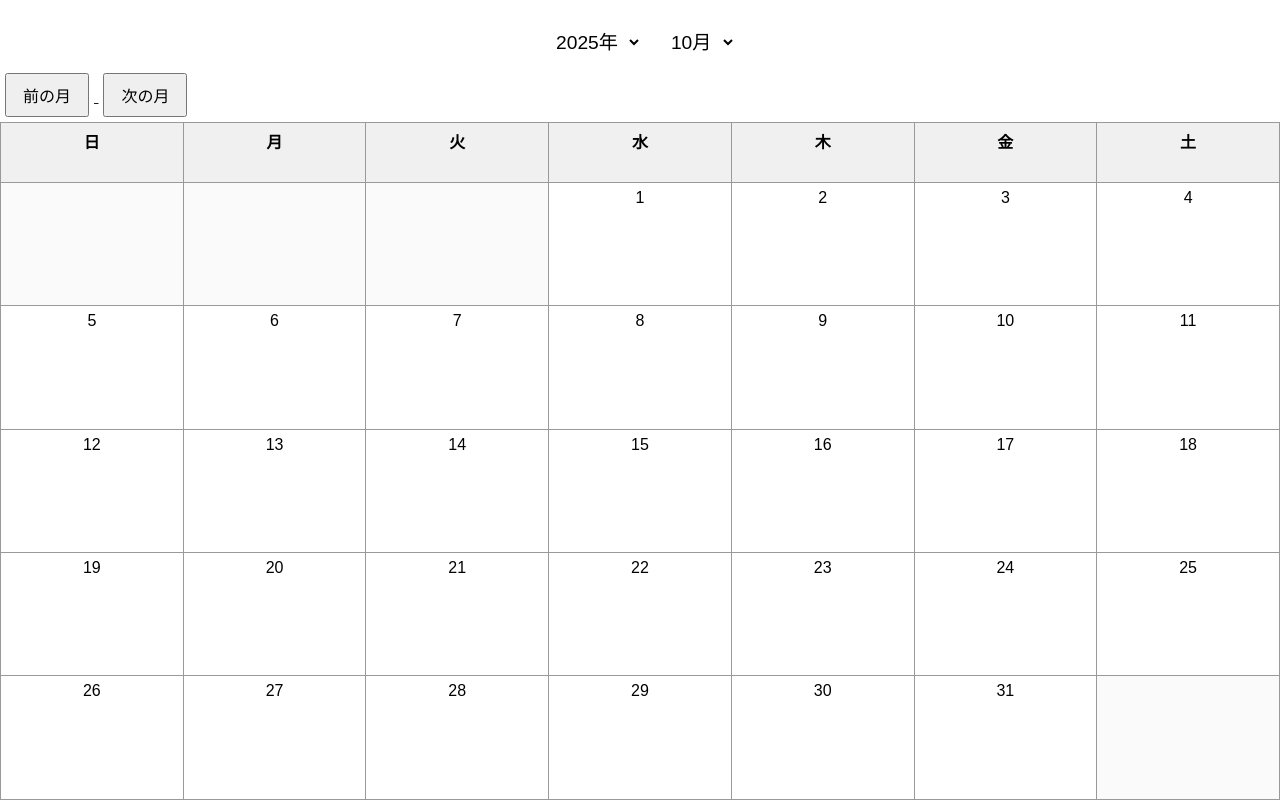
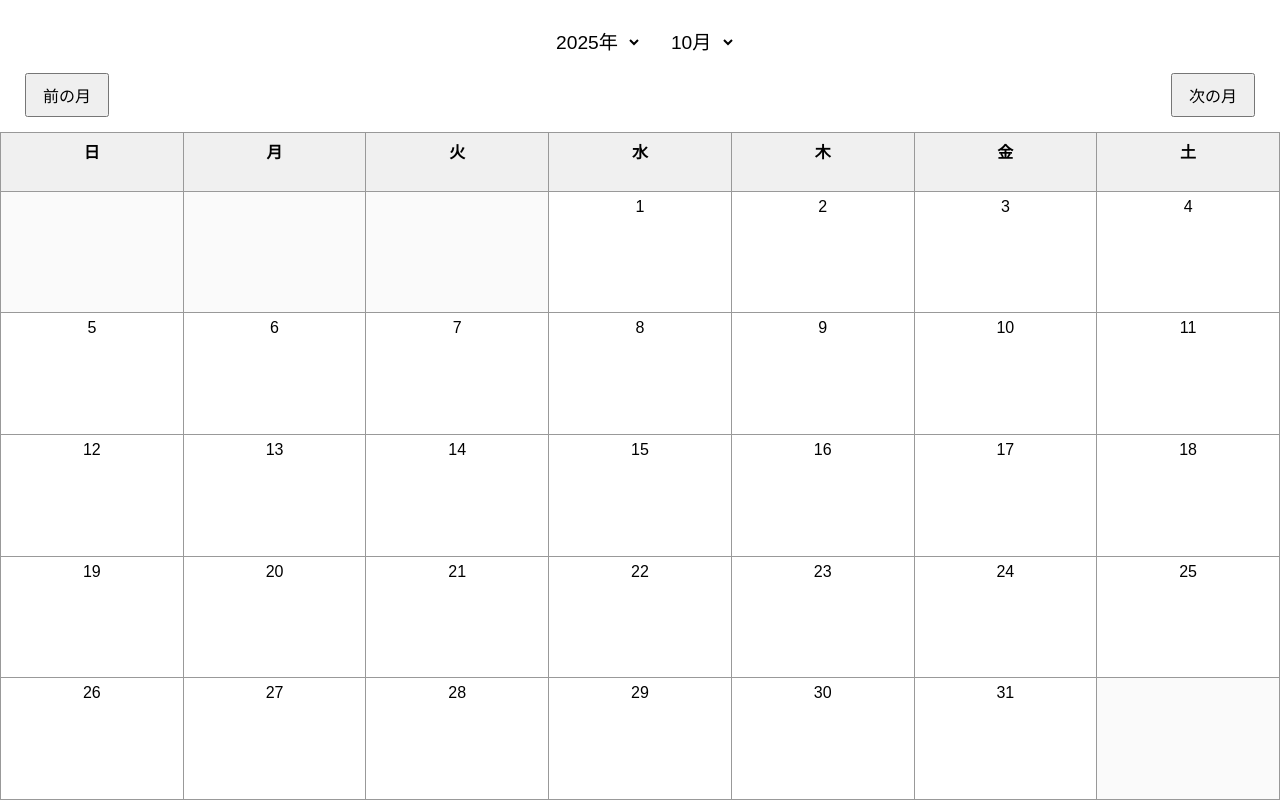
Before and after one commit to Muu3389/calender_app, a Flask app: page / in a window 1280 px wide. Run offline with Flask 3, Linux system fonts and the light colour scheme.

Commit message:
feat: ボタンを左右に配置

```diff
--- a/static/styles.css
+++ b/static/styles.css
@@ -23,8 +23,11 @@
 }
 
 .nav {
-    text-align: center;
+    display: flex;
+    justify-content: space-between;
+    align-items: center;
     margin-bottom: 10px;
+    padding: 0 20px;
 }
 
 table {
--- a/templates/index.html
+++ b/templates/index.html
@@ -25,7 +25,7 @@
     </form>
 </h1>
 
-    <div>
+    <div class="nav">
         <a href="/?year={{ year if month > 1 else year-1 }}&month={{ month-1 if month > 1 else 12 }}">
             <button>前の月</button>
         </a>
```
